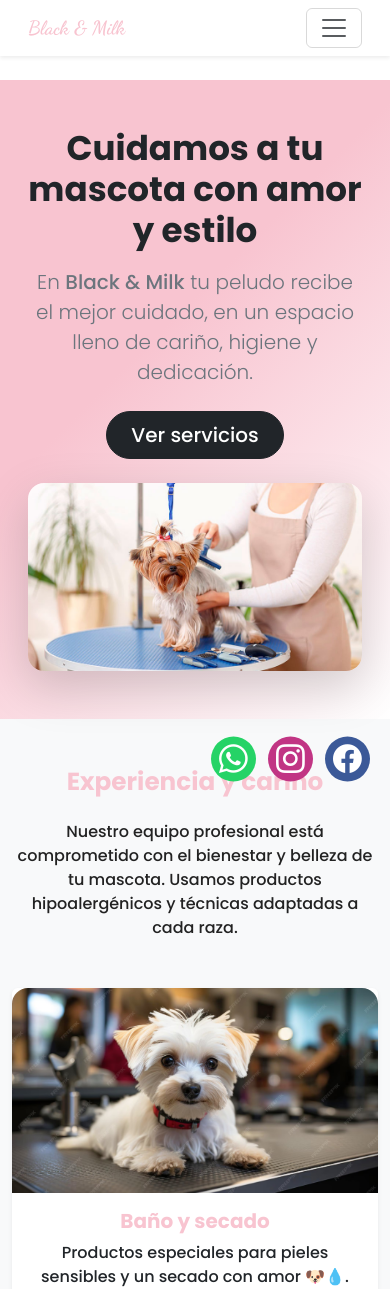
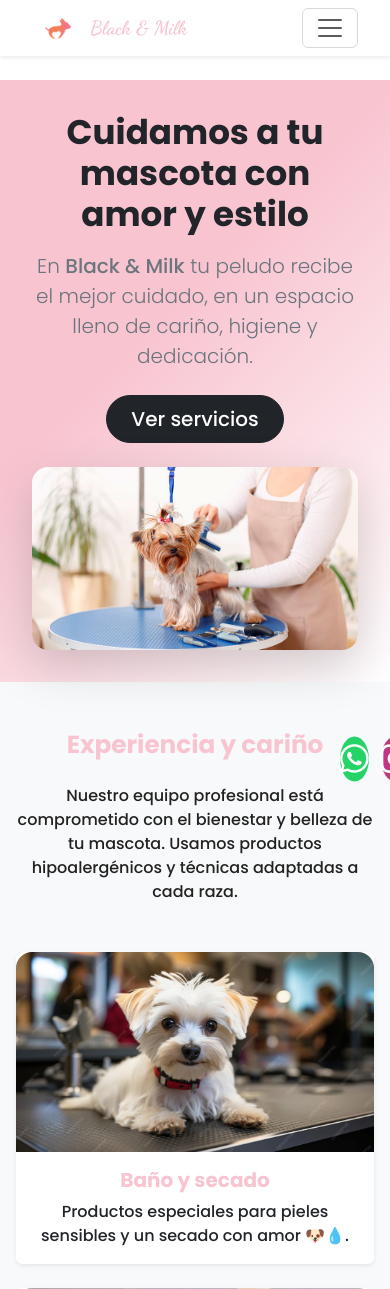
Before and after one commit to william20xd/web, a PHP site: page / in a window 390 px wide. Shown: the top 1289 px of the page. Run offline with PHP 8.4, Linux system fonts and the light colour scheme.

Commit message:
Update style.css

```diff
--- a/assets/css/style.css
+++ b/assets/css/style.css
@@ -4,7 +4,10 @@
 }
 
 /* General */
-body {
+html, body {
+    width: 100%;
+    margin: 0;
+    padding: 0;
     font-family: 'Poppins', sans-serif;
     color: var(--negro);
     background-color: #fff;
@@ -60,10 +63,10 @@ footer {
 #servicios,
 #experiencia,
 #inicio {
-    scroll-margin-top: 60px;
-    /* Ajusta según la altura del navbar */
+    scroll-margin-top: 60px; /* Ajusta según la altura del navbar */
 }
 
+/* Redes sociales flotantes */
 .social-float {
     position: fixed;
     top: 50%;
@@ -73,6 +76,7 @@ footer {
     flex-direction: column;
     gap: 15px;
     z-index: 9999;
+    max-width: 50px; /* evita que se salga de la pantalla */
 }
 
 .social-icon {
@@ -81,8 +85,7 @@ footer {
     justify-content: center;
     width: 50px;
     height: 50px;
-    background-color: #25d366;
-    /* Cambia según red */
+    background-color: #25d366; /* WhatsApp */
     color: white;
     border-radius: 50%;
     font-size: 24px;
@@ -101,25 +104,44 @@ footer {
     transform: scale(1.1);
 }
 
+/* MEDIA QUERIES */
+@media (max-width: 768px) {
 
-@media (max-width: 768px) {
+    /* Navbar más compacto */
     .navbar-brand img {
-        display: none; /* oculta el logo en móviles */
+        width: 50px;
+        height: auto;
     }
 
     .navbar-brand .logo-text {
-        font-size: 1.2rem; /* ajusta texto si quieres */
+        font-size: 1.2rem;
+        white-space: nowrap; /* evita que baje de línea */
     }
 
     .navbar {
         padding: 0.5rem 1rem;
     }
 
+    /* Hero más compacto */
     .hero {
-        padding: 3rem 1rem;
+        padding: 2rem 1rem;
+        min-height: auto;
     }
 
+    /* Ajuste de contenedores para que navbar y botones se alineen correctamente */
+    .container {
+        width: 100% !important;
+        padding-left: 1rem;
+        padding-right: 1rem;
+    }
+
+    /* Ajuste de links en navbar */
+    .navbar-nav .nav-link {
+        font-size: 0.9rem;
+    }
+
+    /* Espaciador navbar */
     .navbar-spacer {
-        height: 50px; /* ajusta según navbar reducido */
+        height: 50px;
     }
 }
```
